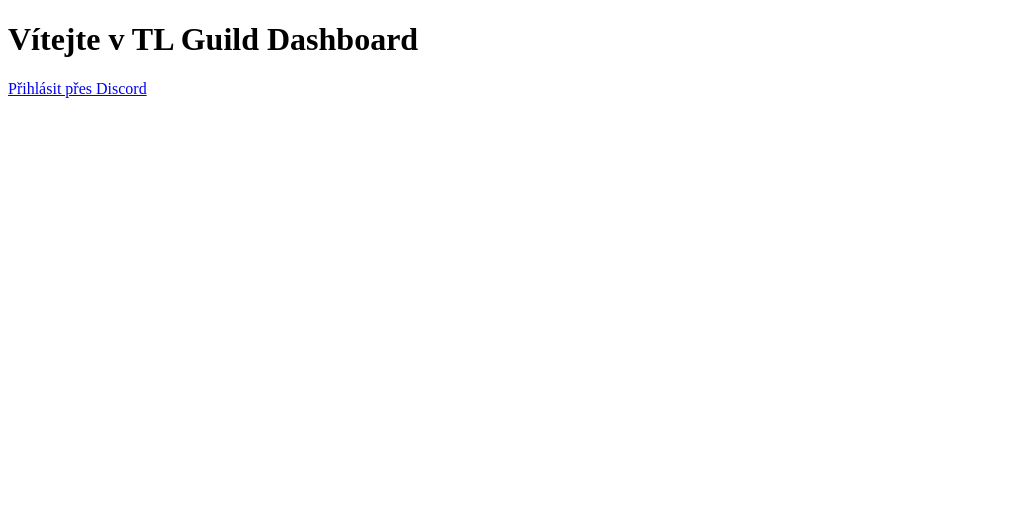
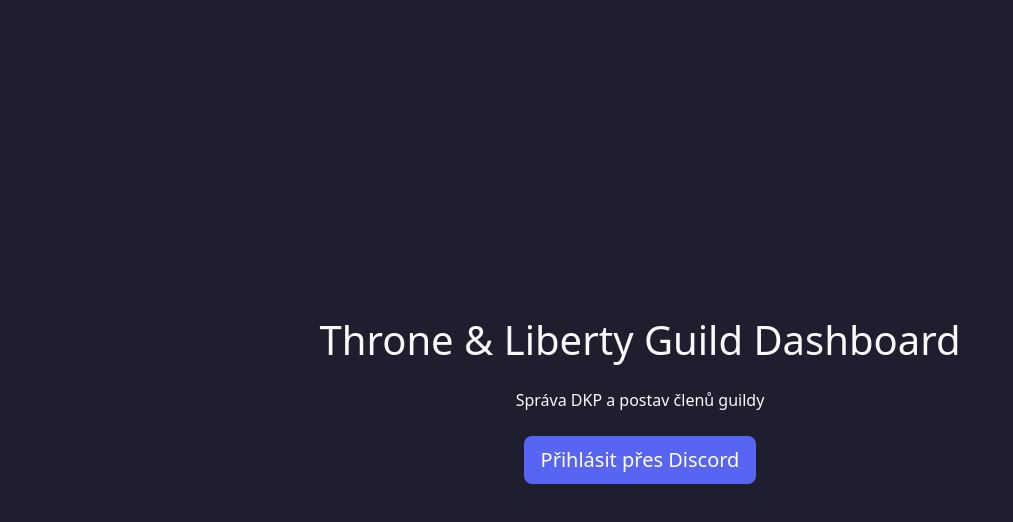
Before and after one commit to jakub-krejci/tl-guild-app, a plain HTML site: page index.html in a window 1280 px wide. Shown: the whole page, without its empty margins (0-1013 px from the left). Drawn offline with nearby package versions, Linux system fonts and the light colour scheme.

Commit message:
Enhance index.html with Bootstrap and styling

```diff
--- a/index.html
+++ b/index.html
@@ -2,11 +2,28 @@
 <html lang="cs">
 <head>
   <meta charset="UTF-8">
+  <meta name="viewport" content="width=device-width, initial-scale=1.0">
   <title>Guild Dashboard</title>
+  <link href="https://cdn.jsdelivr.net/npm/bootstrap@5.3.2/dist/css/bootstrap.min.css" rel="stylesheet">
+  <style>
+    body {
+      background-color: #1e1e2f;
+      color: #f8f9fa;
+    }
+    .btn-discord {
+      background-color: #5865F2;
+      color: #fff;
+    }
+    .btn-discord:hover {
+      background-color: #4752c4;
+    }
+  </style>
 </head>
-<body>
-  <h1>Vítejte v TL Guild Dashboard</h1>
-  <a href="https://tl-guild-backend.vercel.app/api/auth/discord">Přihlásit přes Discord</a>
+<body class="d-flex justify-content-center align-items-center vh-100">
+  <div class="text-center">
+    <h1 class="mb-4">Throne & Liberty Guild Dashboard</h1>
+    <p class="mb-4">Správa DKP a postav členů guildy</p>
+    <a href="https://tl-guild-backend.vercel.app/api/auth/discord" class="btn btn-discord btn-lg">Přihlásit přes Discord</a>
+  </div>
 </body>
 </html>
-<!-- Komentář -->
```
